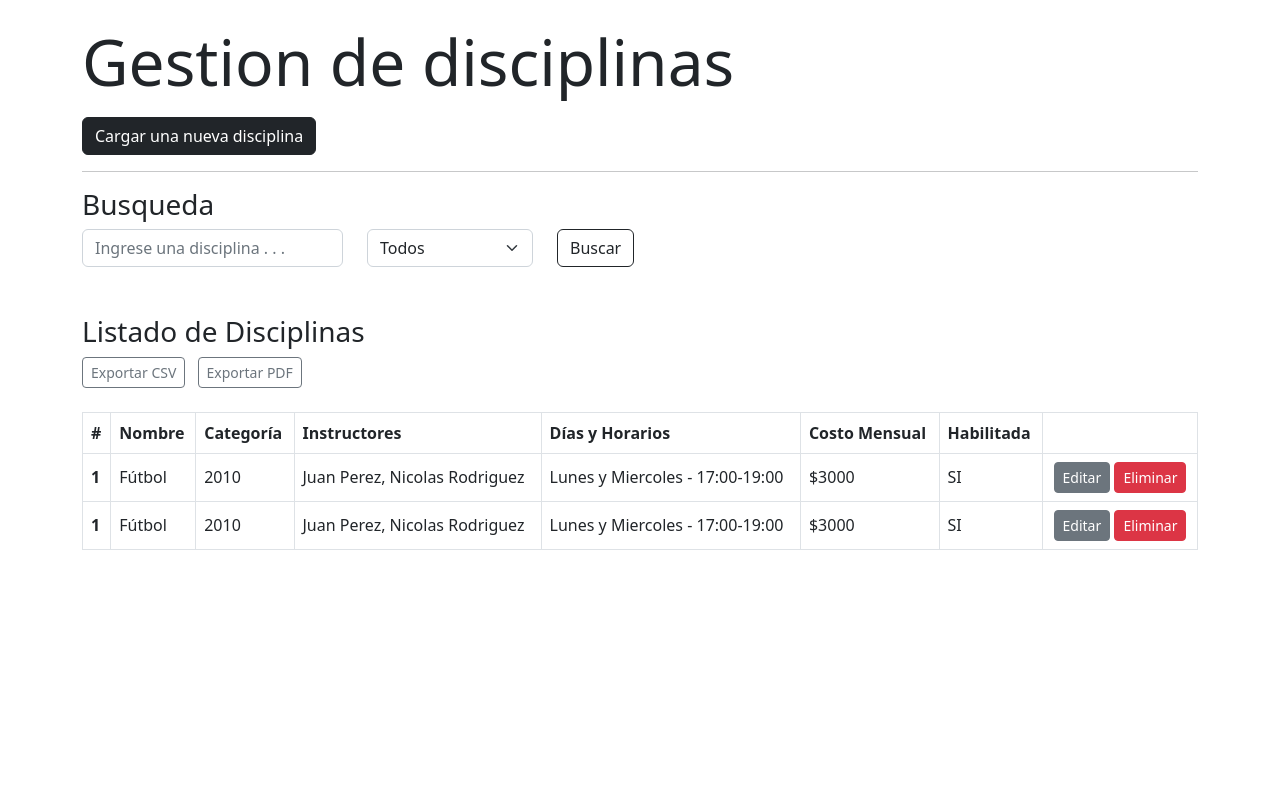
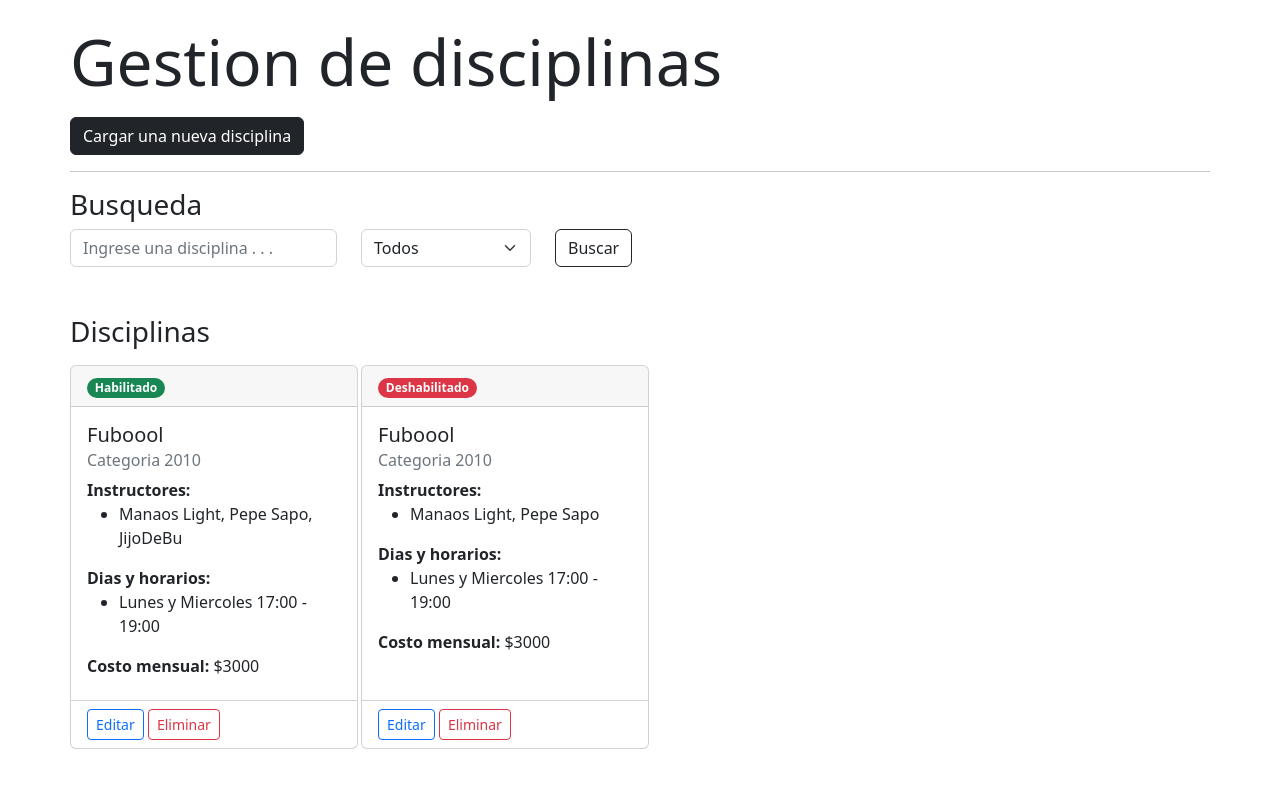
Before and after one commit to GutierrezS-JC/Proyecto-2022, a Flask app: page /disciplinas/ in a window 1280 px wide. Shown: the part 56-853 px from the top of the page. Before the commit the page ends 606 px from the top, so only its background shows below. Run offline with Flask 2, Linux system fonts and the light colour scheme; the visitor is signed in with stand-in values (Sample User, id 1); parts of the project's set-up code (start-up, migrations or seed data) failed here and were passed over.

Commit message:
Disciplinas refactor

```diff
--- /dev/null
+++ b/admin/public/disciplinas.css
@@ -0,0 +1,27 @@
+.userContainer{
+    padding-left: 25px;
+    padding-right: 25px;
+}
+
+@media (max-width: 767.98px) {
+
+    .cardFlex{
+        display: flex !important;
+        justify-content: center !important;
+    }
+}
+
+@media (min-width: 992px) {
+    .formStyle{
+        width: 45%;
+    }
+
+    .userContainer{
+        padding-left: 0px;
+        padding-right: 0px;
+    }
+
+    .selectActivo{
+        width: 40%;
+    }
+}
--- a/admin/src/web/__init__.py
+++ b/admin/src/web/__init__.py
@@ -7,7 +7,7 @@ from .controllers.login import login_blueprint
 from src.web.controllers.users import user_blueprint
 from src.web.controllers.config import config_blueprint
 from src.web.controllers.members import member_blueprint
-from .controllers.disciplinas import disciplinas_blueprint
+from .controllers.disciplines import disciplines_blueprint
 
 from src.web.helpers import handlers
 from src.web.helpers import auth
@@ -39,7 +39,7 @@ def create_app(env="development", static_folder="static"):
     app.register_blueprint(config_blueprint)
 
     app.register_blueprint(member_blueprint)
-    app.register_blueprint(disciplinas_blueprint)
+    app.register_blueprint(disciplines_blueprint)
 
     app.register_error_handler(401, handlers.unauthorized_error)
     app.register_error_handler(404, handlers.not_found_error)
--- a/admin/src/web/controllers/disciplinas.py
+++ /dev/null
@@ -1,13 +0,0 @@
-from flask import Blueprint, redirect, url_for
-from flask import render_template
-from flask import session
-
-from src.web.helpers.auth import login_required
-
-disciplinas_blueprint = Blueprint("disciplinas", __name__, url_prefix="/disciplinas")
-
-
-@disciplinas_blueprint.get("/")
-@login_required
-def disciplinas_index():
-    return render_template("disciplinas/index.html")
--- /dev/null
+++ b/admin/src/web/controllers/disciplines.py
@@ -0,0 +1,13 @@
+from flask import Blueprint, redirect, url_for
+from flask import render_template
+from flask import session
+
+from src.web.helpers.auth import login_required
+
+disciplines_blueprint = Blueprint("disciplines", __name__, url_prefix="/disciplinas")
+
+
+@disciplines_blueprint.get("/")
+@login_required
+def disciplines_index():
+    return render_template("disciplines/index.html")
--- a/admin/src/web/templates/disciplinas/index.html
+++ b/admin/src/web/templates/disciplines/index.html
@@ -2,11 +2,11 @@
 {% block title %}Disciplinas{% endblock %}
 {% block head %}
   {{ super() }}
-  <link rel="stylesheet" href="{{ url_for('static', filename='users.css') }}" >
+  <link rel="stylesheet" href="{{ url_for('static', filename='disciplinas.css') }}" >
 {% endblock %}
 
 {% block content %}
-<div class="container mt-4 disciplinaContainer">
+<div class="container mt-4 userContainer mb-5">
   <h1 class="display-3">Gestion de disciplinas</h1>
   <div class="row">
     <div class="col">
@@ -89,60 +89,76 @@
   </form>
 
   <div class="mt-5">
-    <div class="row mb-4">
+    <div class="row mb-2">
       <div class="col-12">
-        <h1 class="h3">Listado de Disciplinas</h1>
-      </div>
-
-      <div class="col-12">
-        <button type="submit" id="btnCsv" class="btn btn-sm btn-outline-secondary">Exportar CSV</button>
-        <button type="submit" id="btnPdf" class="btn btn-sm btn-outline-secondary ms-2">Exportar PDF</button>
+        <h1 class="h3">Disciplinas</h1>
       </div>
     </div>
 
-    <div class="table-responsive-lg">
-      <table class="table table-bordered align-middle">
-        <thead>
-        <tr>
-          <th scope="col">#</th>
-          <th scope="col">Nombre</th>
-          <th scope="col">Categoría</th>
-          <th scope="col">Instructores</th>
-          <th scope="col">Días y Horarios</th>
-          <th scope="col">Costo Mensual</th>
-          <th scope="col">Habilitada</th>
-          <th scope="col"></th>
-        </tr>
-        </thead>
-        <tbody>
-          <tr>
-            <th scope="row"> 1 </th>
-            <td>Fútbol</td>
-            <td>2010</td>
-            <td>Juan Perez, Nicolas Rodriguez</td>
-            <td>Lunes y Miercoles - 17:00-19:00</td>
-            <td>$3000</td>
-            <td>SI</td>
-            <td class="text-center">
-              <button type="button" class="btn btn-secondary btn-sm">Editar</button>
-              <button type="button" class="btn btn-danger btn-sm mt-2 mt-lg-0">Eliminar</button>
-            </td>
-          </tr>
-          <tr>
-            <th scope="row"> 1 </th>
-            <td>Fútbol</td>
-            <td>2010</td>
-            <td>Juan Perez, Nicolas Rodriguez</td>
-            <td>Lunes y Miercoles - 17:00-19:00</td>
-            <td>$3000</td>
-            <td>SI</td>
-            <td class="text-center">
-              <button type="button" class="btn btn-secondary btn-sm">Editar</button>
-              <button type="button" class="btn btn-danger btn-sm mt-2 mt-lg-0">Eliminar</button>
-            </td>
-          </tr>
-        </tbody>
-      </table>
+    <div id="cardsContainer" class="row">
+      <div class="col-12 col-sm-12 col-md-6 col-lg-4 col-xl-3 cardFlex">
+        <div class="card" style="width: 18rem; height: 24rem">
+          <div class="card-header"> <span class="badge rounded-pill text-bg-success text-end">Habilitado</span> </div>
+          <div class="card-body">
+            <h5 class="card-title">Fuboool</h5>
+            <h6 class="card-subtitle mb-2 text-muted">Categoria 2010</h6>
+
+            <b>Instructores:</b>
+            <ul>
+              <li>Manaos Light, Pepe Sapo, JijoDeBu</li>
+            </ul>
+
+            <b>Dias y horarios:</b>
+            <ul>
+              <li>Lunes y Miercoles 17:00 - 19:00</li>
+            </ul>
+
+            <div>
+              <b>Costo mensual:</b> $3000
+            </div>
+          </div>
+
+          <div class="card-footer bg-transparent">
+            <div>
+              <button type="button" class="btn btn-sm btn-outline-primary">Editar</button>
+              <button type="button" class="btn btn-sm btn-outline-danger">Eliminar</button>
+            </div>
+          </div>
+
+        </div>
+      </div>
+
+      <div class="col-12 col-sm-12 col-md-6 col-lg-4 col-xl-3 cardFlex">
+        <div class="card" style="width: 18rem; height: 24rem">
+          <div class="card-header"> <span class="badge rounded-pill text-bg-danger text-end">Deshabilitado</span> </div>
+          <div class="card-body">
+            <h5 class="card-title">Fuboool</h5>
+            <h6 class="card-subtitle mb-2 text-muted">Categoria 2010</h6>
+
+            <b>Instructores:</b>
+            <ul>
+              <li>Manaos Light, Pepe Sapo</li>
+            </ul>
+
+            <b>Dias y horarios:</b>
+            <ul>
+              <li>Lunes y Miercoles 17:00 - 19:00</li>
+            </ul>
+
+            <div>
+              <b>Costo mensual:</b> $3000
+            </div>
+          </div>
+
+            <div class="card-footer bg-transparent">
+              <div>
+                <button type="button" class="btn btn-sm btn-outline-primary">Editar</button>
+                <button type="button" class="btn btn-sm btn-outline-danger">Eliminar</button>
+              </div>
+            </div>
+        </div>
+      </div>
+
     </div>
   </div>
 </div>
--- a/admin/src/web/templates/home.html
+++ b/admin/src/web/templates/home.html
@@ -52,7 +52,7 @@
 
         <div class="col">
             <div class="card" id="gestionDisciplinas" onmouseover="imHovered(this)" onmouseout="imNotHovered(this)" style="width: 18rem; height: 15em">
-                <a href="{{url_for('disciplinas.disciplinas_index') }}" class="linkNone">
+                <a href="{{url_for('disciplines.disciplines_index') }}" class="linkNone">
                     <div class="card-body">
                         <h5 class="card-title">Gestion de disciplinas</h5>
                         <h6 class="card-subtitle mb-2 text-muted">Card subtitle</h6>
--- a/admin/src/web/templates/navbar.html
+++ b/admin/src/web/templates/navbar.html
@@ -24,7 +24,7 @@
           </li>
 
           <li class="nav-item">
-            <a class="nav-link" href="{{ url_for('disciplinas.disciplinas_index') }}">Disciplinas</a>
+            <a class="nav-link" href="{{ url_for('disciplines.disciplines_index') }}">Disciplinas</a>
           </li>
 
           <li class="nav-item">
```
